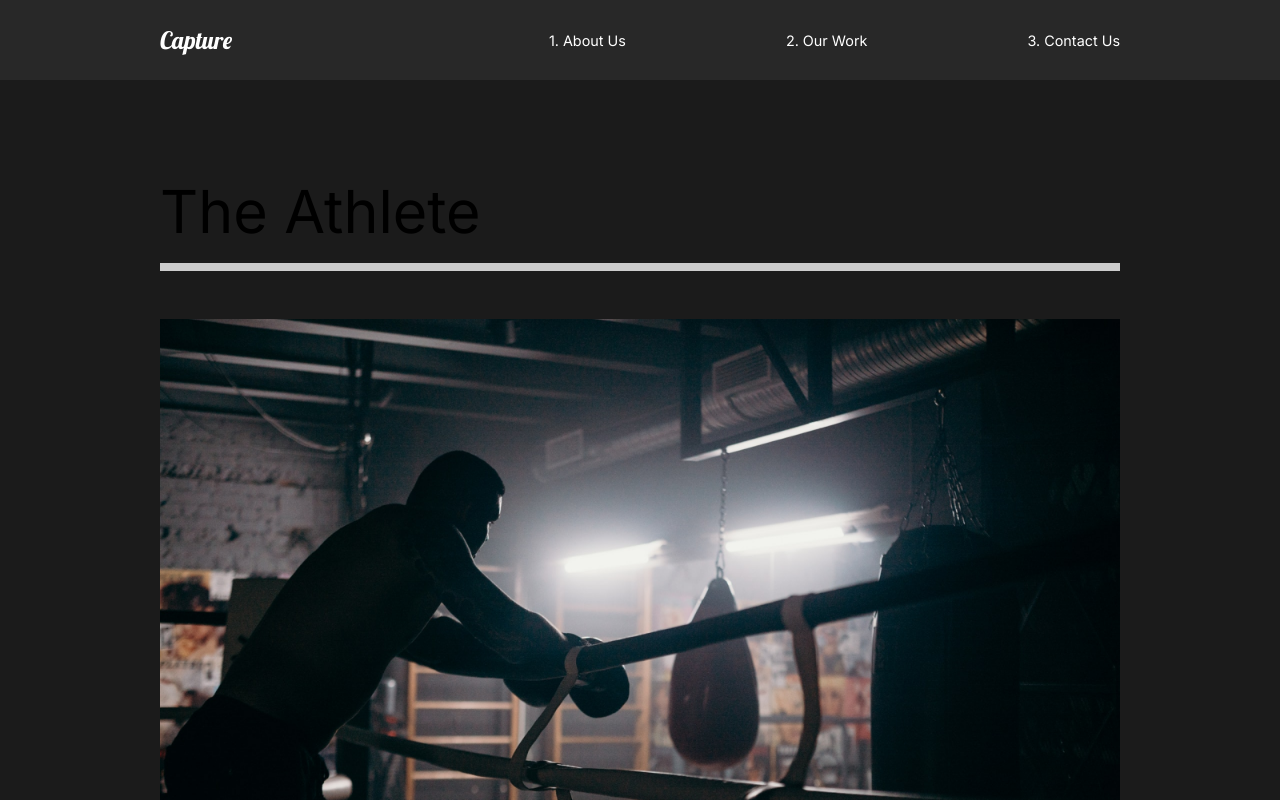
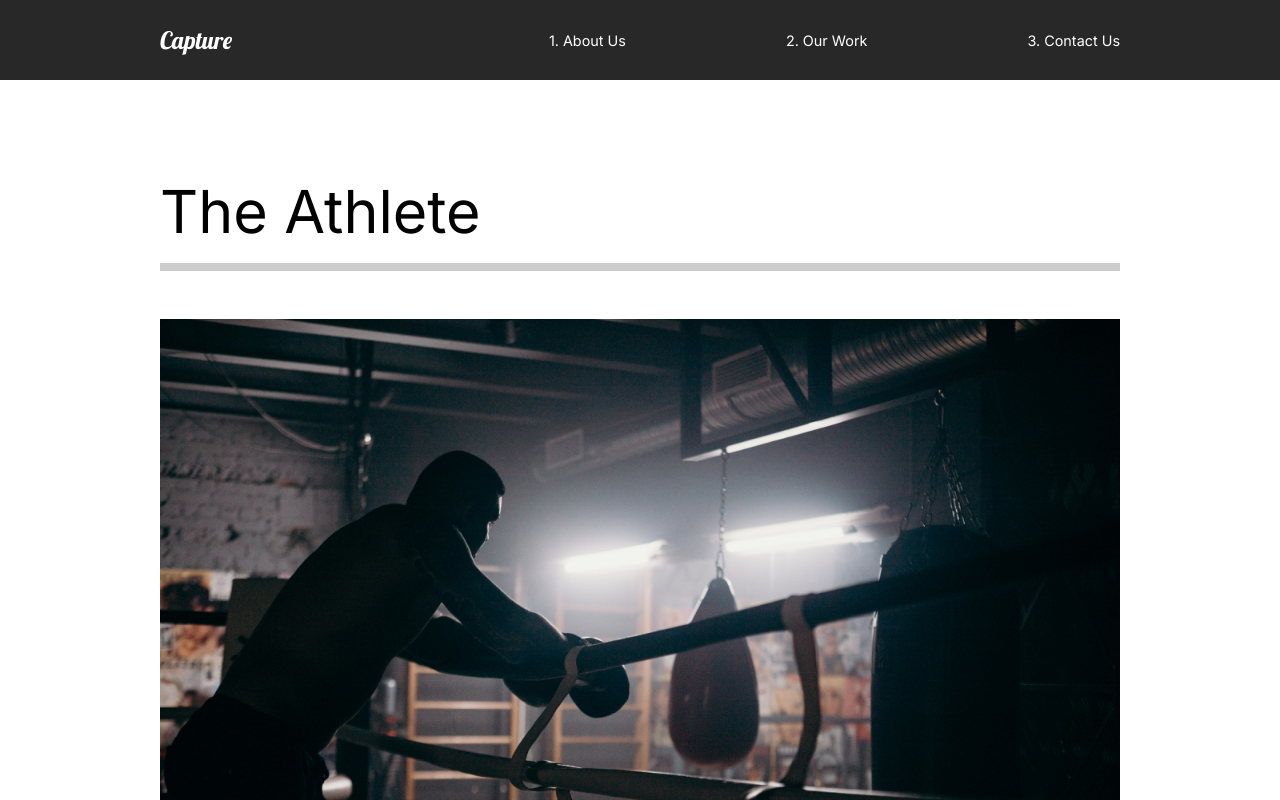
Before and after one commit to moncada92/portafolio-react, a React app: page /work in a window 1280 px wide. Shown: the top 800 px of the page. Built offline with nearby package versions, Linux system fonts and the light colour scheme.

Commit message:
add animations with framer-motion

```diff
--- a/package.json
+++ b/package.json
@@ -32,6 +32,7 @@
     "mini-css-extract-plugin": "^1.3.3",
     "style-loader": "^2.0.0",
     "terser-webpack-plugin": "^5.0.3",
+    "url-loader": "^4.1.1",
     "webpack": "^5.11.1",
     "webpack-cli": "^4.3.1",
     "webpack-dev-server": "^3.11.1",
@@ -45,7 +46,6 @@
     "react-dom": "^17.0.1",
     "react-icons": "^4.1.0",
     "react-router-dom": "^5.2.0",
-    "styled-components": "^5.2.1",
-    "url-loader": "^4.1.1"
+    "styled-components": "^5.2.1"
   }
 }
--- a/src/js/App.js
+++ b/src/js/App.js
@@ -1,5 +1,5 @@
 import React from 'react';
-import { Route, Switch } from 'react-router-dom';
+import { Route, Switch, useLocation } from 'react-router-dom';
 // global styles
 import GlobalStyle from './components/GlobalStyle';
 //components
@@ -11,13 +11,20 @@ import AboutUs from './pages/AboutUs';
 import OutWork from './pages/OurWork';
 import ContactUs from './pages/ContactUs';
 
+//animation
+import { AnimatePresence } from "framer-motion";
+
 
 const App = () => {
+
+  const location = useLocation();
+  console.log(location);
   return (
     <div className="app">
       <GlobalStyle />
       <Nav />
-      <Switch>
+      <AnimatePresence exitBeforeEnter>
+        <Switch location={location} key={location.pathname}>
           <Route path="/" exact>
             <AboutUs />
           </Route>
@@ -31,6 +38,7 @@ const App = () => {
             <ContactUs />
           </Route>
         </Switch>
+      </AnimatePresence>
     </div>
    );
 }
--- /dev/null
+++ b/src/js/animation.js
@@ -0,0 +1,20 @@
+export const pageAnimation = {
+  hidden: {
+    opacity: 0,
+    y: 300
+  },
+  show: {
+    opacity: 1,
+    y: 0,
+    transition: {
+      duration: 1,
+    },
+  },
+  exit: {
+    opacity: 0,
+    y: 300,
+    transition: {
+      duration: 1,
+    }
+  }
+};
--- a/src/js/pages/AboutUs.js
+++ b/src/js/pages/AboutUs.js
@@ -3,13 +3,22 @@ import AboutSection from '../components/AboutSection';
 import ServicesSection from '../components/ServicesSection';
 import FaqSection from '../components/FaqSection';
 
+//animations
+import { motion } from 'framer-motion';
+import { pageAnimation } from '../animation';
+
 const AboutUs = () => {
   return (
-    <Fragment>
+    <motion.div
+      variants={ pageAnimation }
+      initial="hidden"
+      animate="show"
+      exit="exit"
+    >
       <AboutSection />
       <ServicesSection />
       <FaqSection />
-    </Fragment>
+    </motion.div>
    );
 }
 
--- a/src/js/pages/ContactUs.js
+++ b/src/js/pages/ContactUs.js
@@ -1,10 +1,18 @@
 import React from 'react';
+//animations
+import { motion } from 'framer-motion';
+import { pageAnimation } from '../animation';
 
 const ContactUs = () => {
   return (
-    <div>
+    <motion.div
+    variants={ pageAnimation }
+    initial="hidden"
+    animate="show"
+    exit="exit"
+    >
       <h1>Contact Us</h1>
-    </div>
+    </motion.div>
    );
 }
 
--- a/src/js/pages/MoveDetail.js
+++ b/src/js/pages/MoveDetail.js
@@ -5,6 +5,10 @@ import { useHistory } from 'react-router-dom';
 import styled from 'styled-components';
 //API
 import { MovieState } from '../API';
+
+//animations
+import { motion } from 'framer-motion';
+import { pageAnimation } from '../animation';
 
 
 const MovieDetail = () => {
@@ -24,7 +28,12 @@ const MovieDetail = () => {
   return (
     <Fragment>
     { movie &&
-      <Details>
+      <Details
+      variants={ pageAnimation }
+      initial="hidden"
+      animate="show"
+      exit="exit"
+      >
         <HeadLine>
           <h2>{ movie.title }</h2>
           <img src={movie.mainImg} alt="movie"/>
@@ -49,7 +58,7 @@ const MovieDetail = () => {
    );
 }
 
-const Details = styled.div`
+const Details = styled(motion.div)`
   color: white;
 `;
 const HeadLine = styled.div`
--- a/src/js/pages/OurWork.js
+++ b/src/js/pages/OurWork.js
@@ -7,9 +7,19 @@ import athlete from "../../img/athlete-small.png";
 import theracer from "../../img/theracer-small.png";
 import goodtimes from "../../img/goodtimes-small.png";
 
+//animations
+import { motion } from 'framer-motion';
+import { pageAnimation } from '../animation';
+
 const OutWork = () => {
   return (
-    <Work>
+    <Work
+    style={ { background: "#fff"} }
+    variants={ pageAnimation }
+    initial="hidden"
+    animate="show"
+    exit="exit"
+    >
       <Movie>
         <h2>The Athlete</h2>
         <div className="line"></div>
@@ -35,7 +45,7 @@ const OutWork = () => {
    );
 }
 
-const Work = styled.div`
+const Work = styled(motion.div)`
   min-height: 100vh;
   overflow: hidden;
   padding: 5rem 10rem;
```
Also changed, not shown: src/js/components/AboutSection.js (+14 -8 lines). Lines whose indentation alone changed are shown as unchanged.
